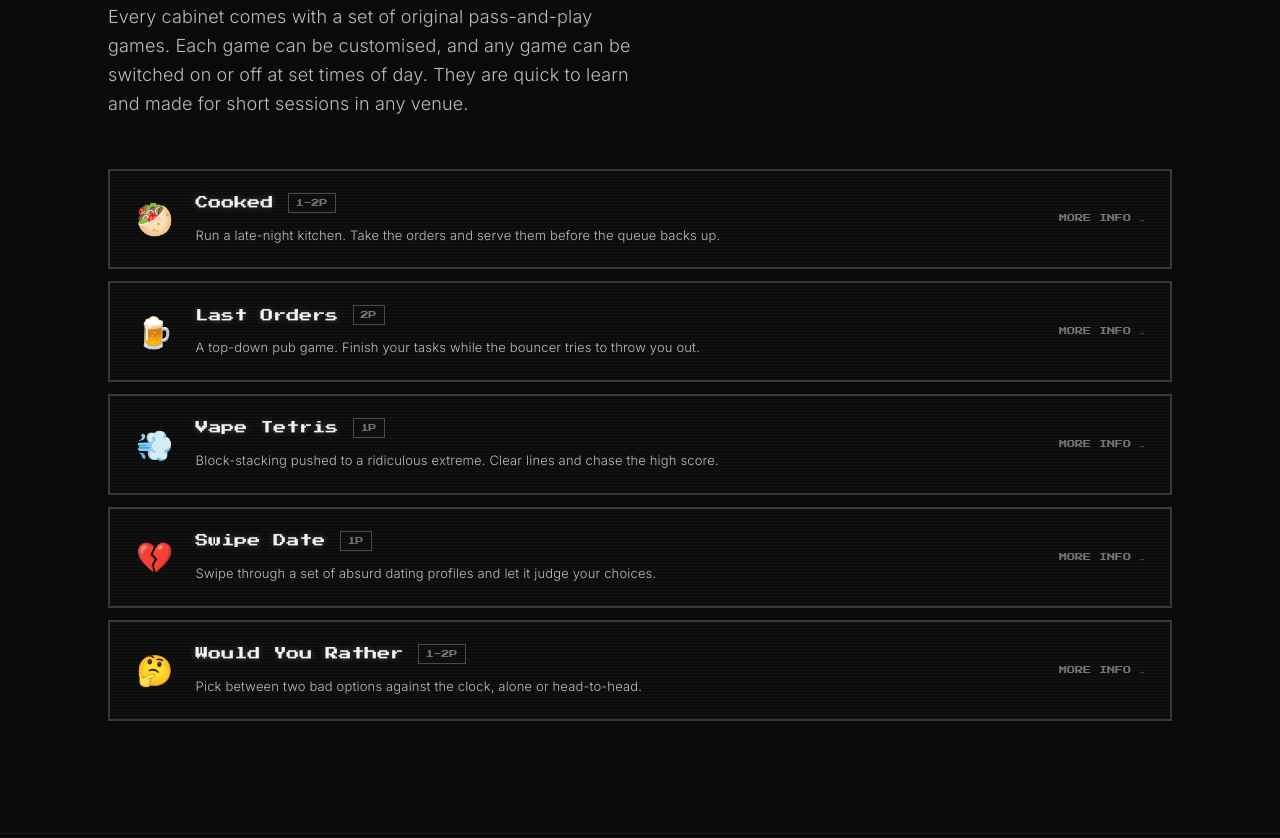
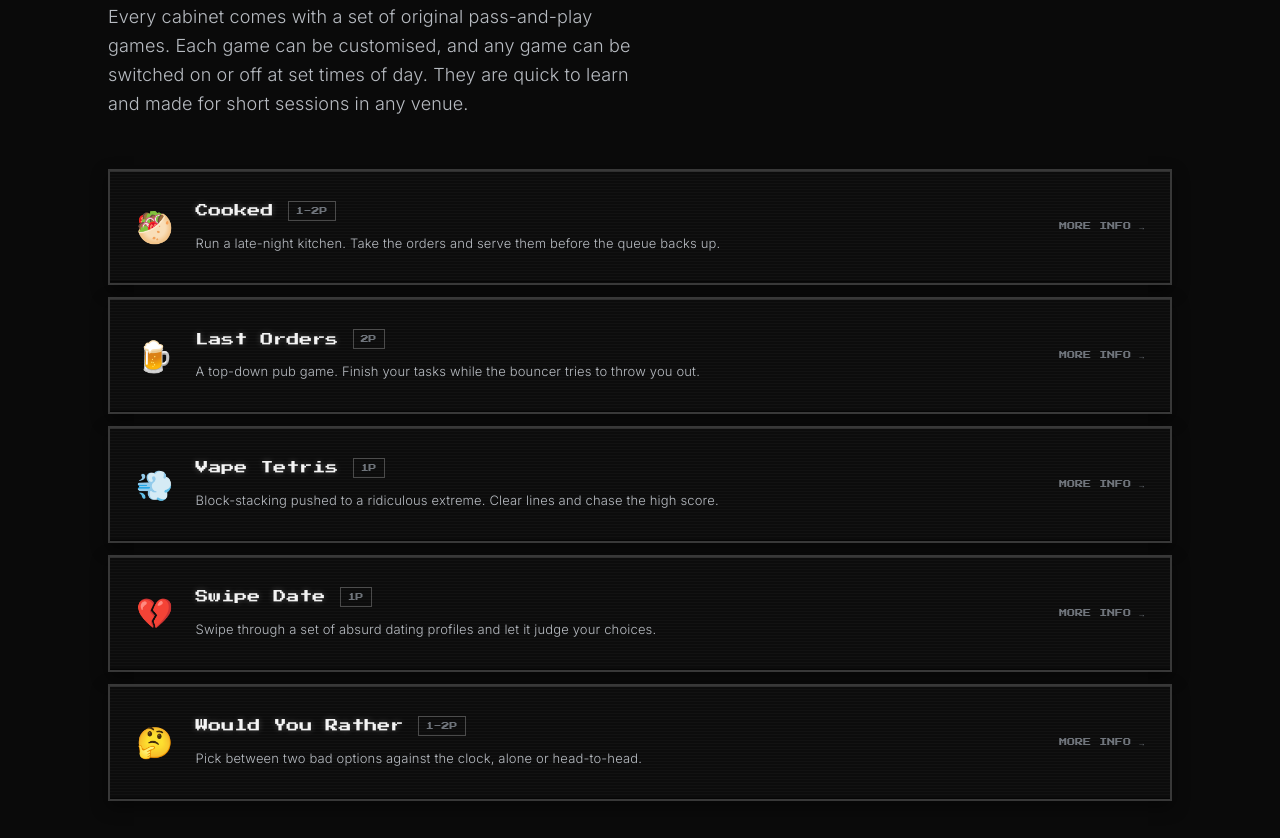
Before and after one commit to covenseduction-cell/unit01, a plain HTML site: page index.html in a window 1280 px wide. Shown: the part 1882-2720 px from the top of the page. Drawn offline with Linux system fonts and the light colour scheme.

Commit message:
Games: taller tiles with bevel and drop shadow

```diff
--- a/index.html
+++ b/index.html
@@ -313,9 +313,9 @@
 
   /* The Games - retro 90s arcade list */
   .games-grid { display: flex; flex-direction: column; gap: 12px; margin-top: 50px; }
-  .game-card { position: relative; overflow: hidden; background: #0c0c0c; border: 2px solid rgba(255,255,255,0.18); padding: 22px 26px; display: flex; align-items: center; gap: 22px; transition: border-color 0.2s var(--ease), background 0.2s var(--ease), box-shadow 0.2s var(--ease), transform 0.2s var(--ease); }
+  .game-card { position: relative; overflow: hidden; background: #0c0c0c; border: 2px solid rgba(255,255,255,0.18); padding: 30px 26px; display: flex; align-items: center; gap: 22px; box-shadow: inset 0 1px 0 rgba(255,255,255,0.12), inset 0 -2px 0 rgba(0,0,0,0.55), 0 6px 16px rgba(0,0,0,0.45); transition: border-color 0.2s var(--ease), background 0.2s var(--ease), box-shadow 0.2s var(--ease), transform 0.2s var(--ease); }
   .game-card::after { content: ""; position: absolute; inset: 0; pointer-events: none; background: repeating-linear-gradient(rgba(255,255,255,0.05) 0 1px, transparent 1px 3px); opacity: 0.5; }
-  .game-card:hover, .game-card:focus-visible { background: #131313; border-color: #ffffff; box-shadow: 0 0 14px rgba(255,255,255,0.12), inset 0 0 0 1px rgba(255,255,255,0.25); transform: translateY(-2px); }
+  .game-card:hover, .game-card:focus-visible { background: #131313; border-color: #ffffff; box-shadow: inset 0 1px 0 rgba(255,255,255,0.22), inset 0 0 0 1px rgba(255,255,255,0.25), 0 0 16px rgba(255,255,255,0.14), 0 10px 24px rgba(0,0,0,0.55); transform: translateY(-2px); }
   .gc-emoji { font-size: 30px; line-height: 1; flex: 0 0 auto; position: relative; z-index: 1; }
   .gc-body { flex: 1 1 auto; min-width: 0; position: relative; z-index: 1; }
   .gc-titlerow { display: flex; align-items: center; gap: 14px; flex-wrap: wrap; }
```
